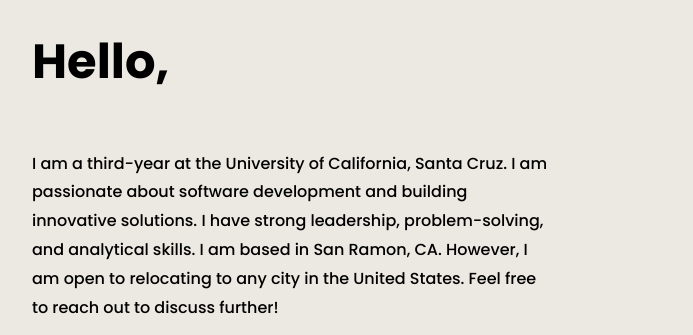
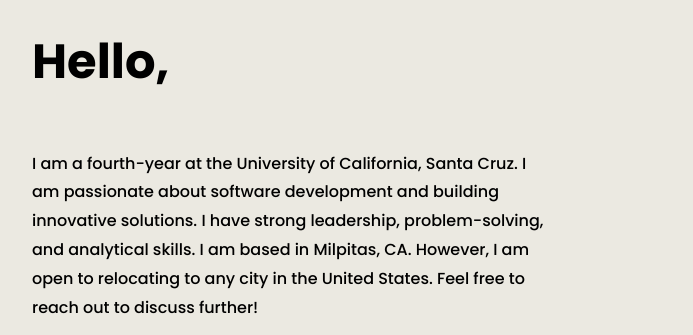
Before and after one commit to tans88/portfolio-website, a website: page index.html in a window 1280 px wide. Shown: the part 234-569 px from the top of the page, 96-789 px from the left. Drawn offline with nearby package versions, Linux system fonts and the light colour scheme.

Commit message:
update to summary

```diff
--- a/index.html
+++ b/index.html
@@ -35,8 +35,8 @@
         <section class="home" id="home">
             <div class="home-content">
                 <h1 class="text-animation">Hello, <span></span></h1>
-                <p>I am a third-year at the University of California, Santa Cruz. I am passionate about software development and building
-                    innovative solutions. I have strong leadership, problem-solving, and analytical skills. I am based in San Ramon, CA.
+                <p>I am a fourth-year at the University of California, Santa Cruz. I am passionate about software development and building
+                    innovative solutions. I have strong leadership, problem-solving, and analytical skills. I am based in Milpitas, CA.
                     However, I am open to relocating to any city in the United States. Feel free to reach out to discuss further!</p>
 
                 <div class="social-icons">
```
